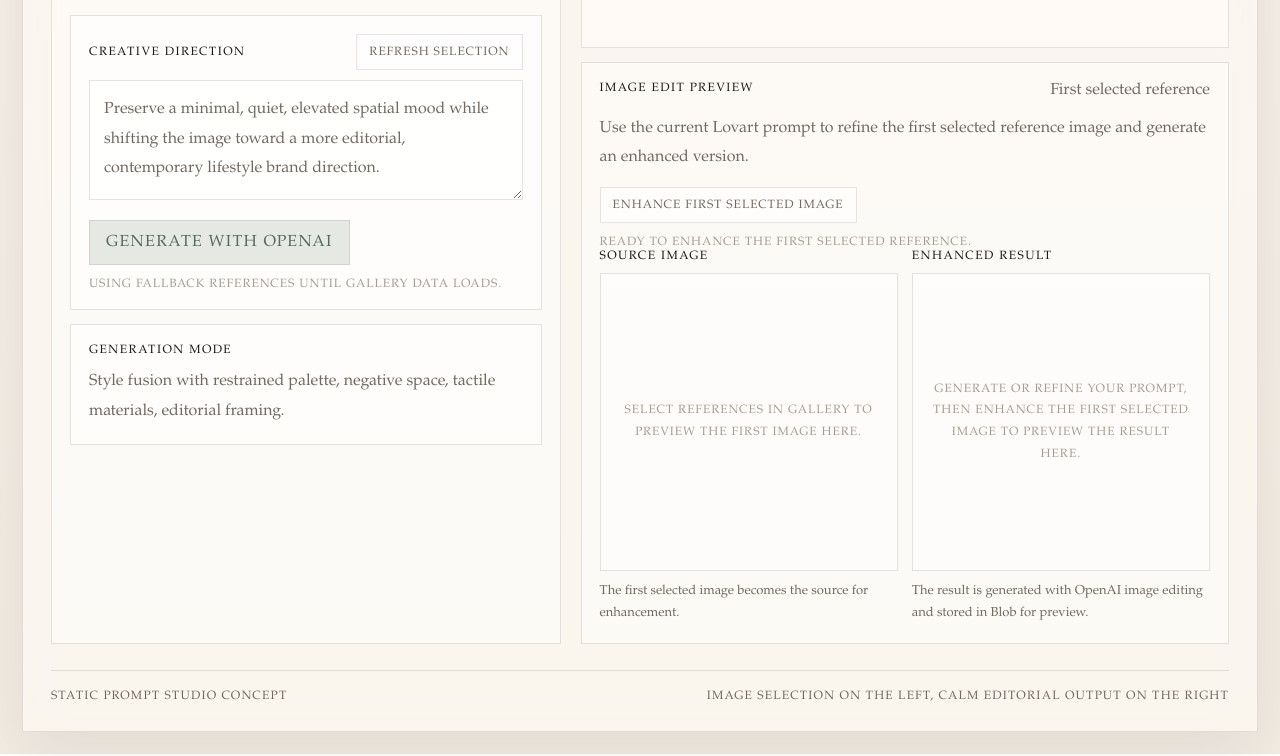
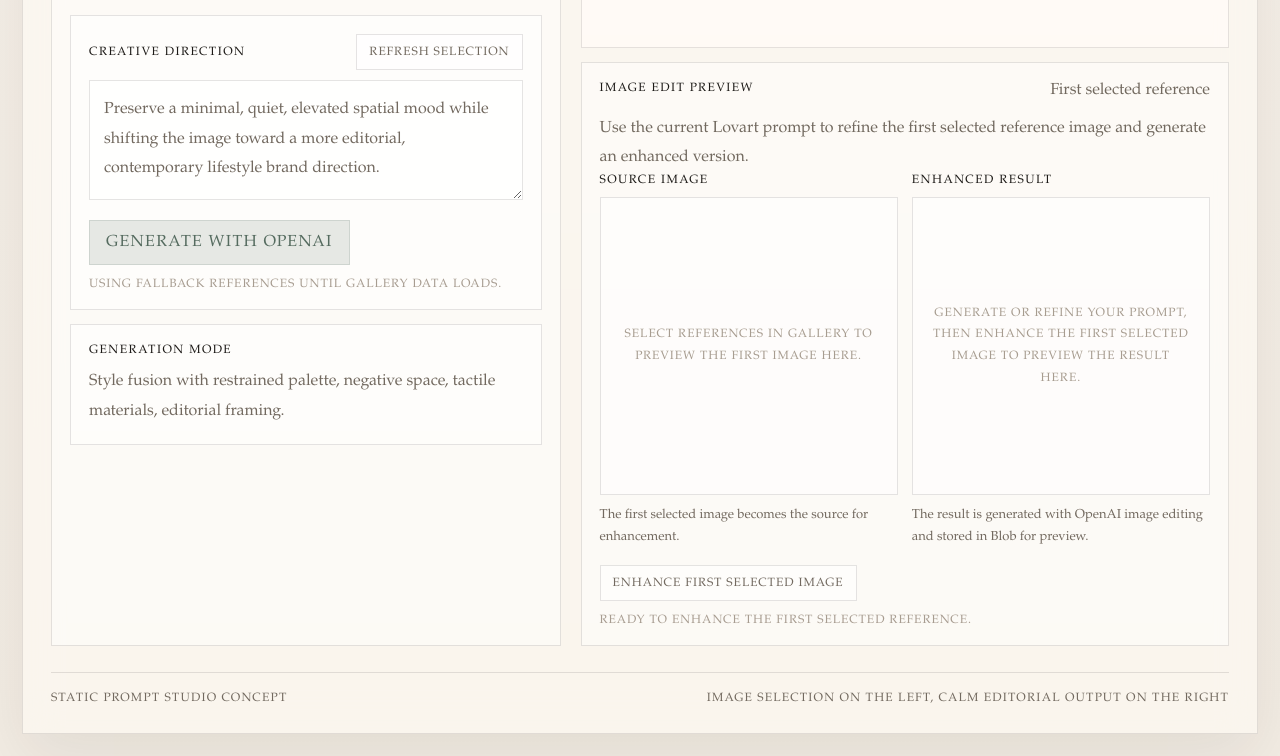
Before and after one commit to junccc1890cashonly/greatgalleryart, a website: page prompt-studio.html in a window 1280 px wide. Shown: the part 1201-1957 px from the top of the page. Drawn offline with Linux system fonts and the light colour scheme; no server answers.

Commit message:
Move image enhancement action below preview

```diff
--- a/prompt-studio.html
+++ b/prompt-studio.html
@@ -318,6 +318,9 @@
         grid-template-columns: 1fr 1fr;
         gap: 14px;
       }
+      .enhance-actions {
+        margin-top: 16px;
+      }
       .enhance-stage {
         display: grid;
         gap: 10px;
@@ -514,10 +517,6 @@
               <span class="subtle js-enhance-source-label">First selected reference</span>
             </div>
             <p>Use the current Lovart prompt to refine the first selected reference image and generate an enhanced version.</p>
-            <div class="enhance-row">
-              <button class="ghost-button js-enhance-image" type="button">Enhance First Selected Image</button>
-              <div class="enhance-status js-enhance-status">Ready to enhance the first selected reference.</div>
-            </div>
             <div class="enhance-grid">
               <div class="enhance-stage">
                 <div class="label">Source Image</div>
@@ -534,6 +533,12 @@
                 <div class="enhance-meta js-enhance-result-meta">The result is generated with OpenAI image editing and stored in Blob for preview.</div>
               </div>
             </div>
+            <div class="enhance-actions">
+              <div class="enhance-row">
+                <button class="ghost-button js-enhance-image" type="button">Enhance First Selected Image</button>
+                <div class="enhance-status js-enhance-status">Ready to enhance the first selected reference.</div>
+              </div>
+            </div>
           </section>
         </div>
       </section>
```
